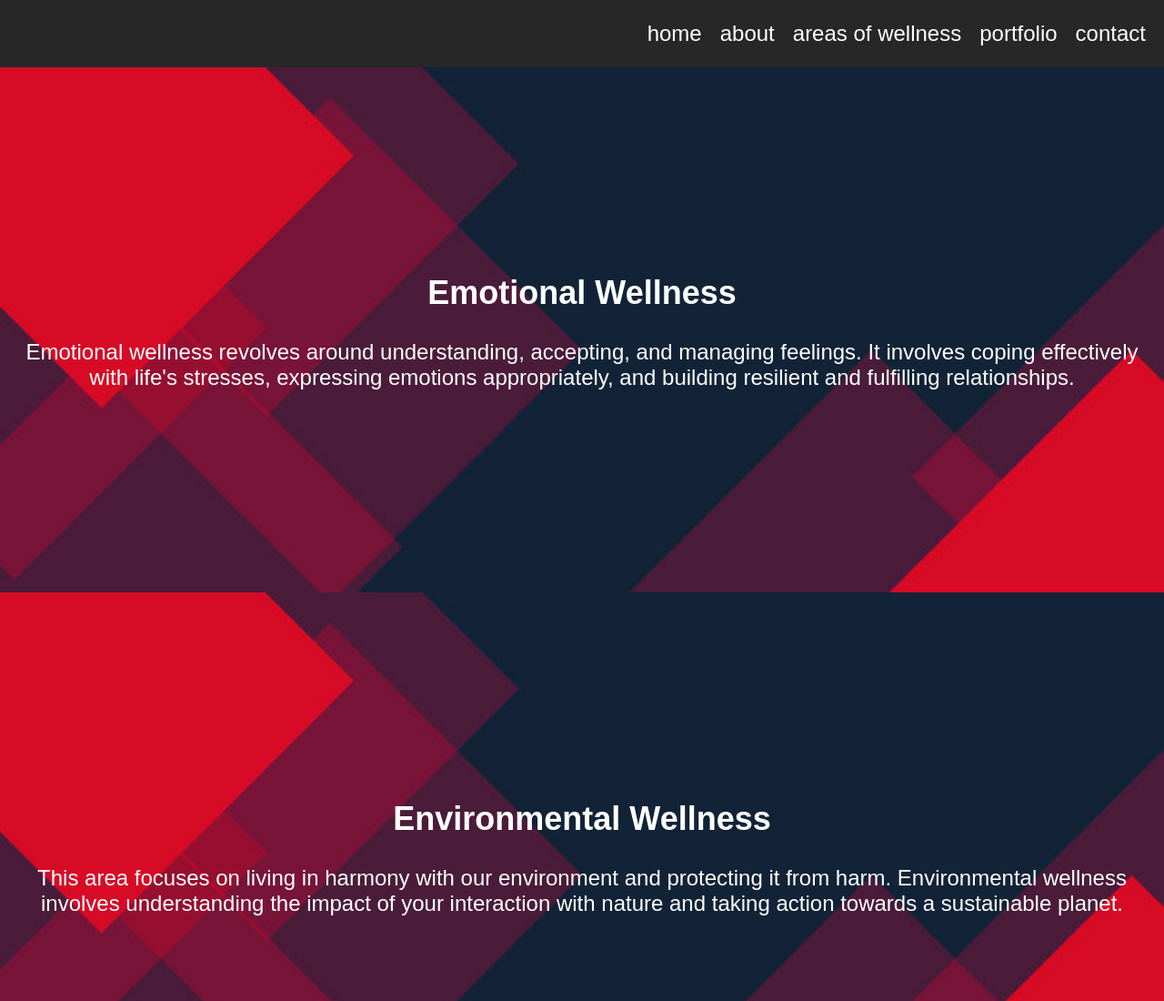
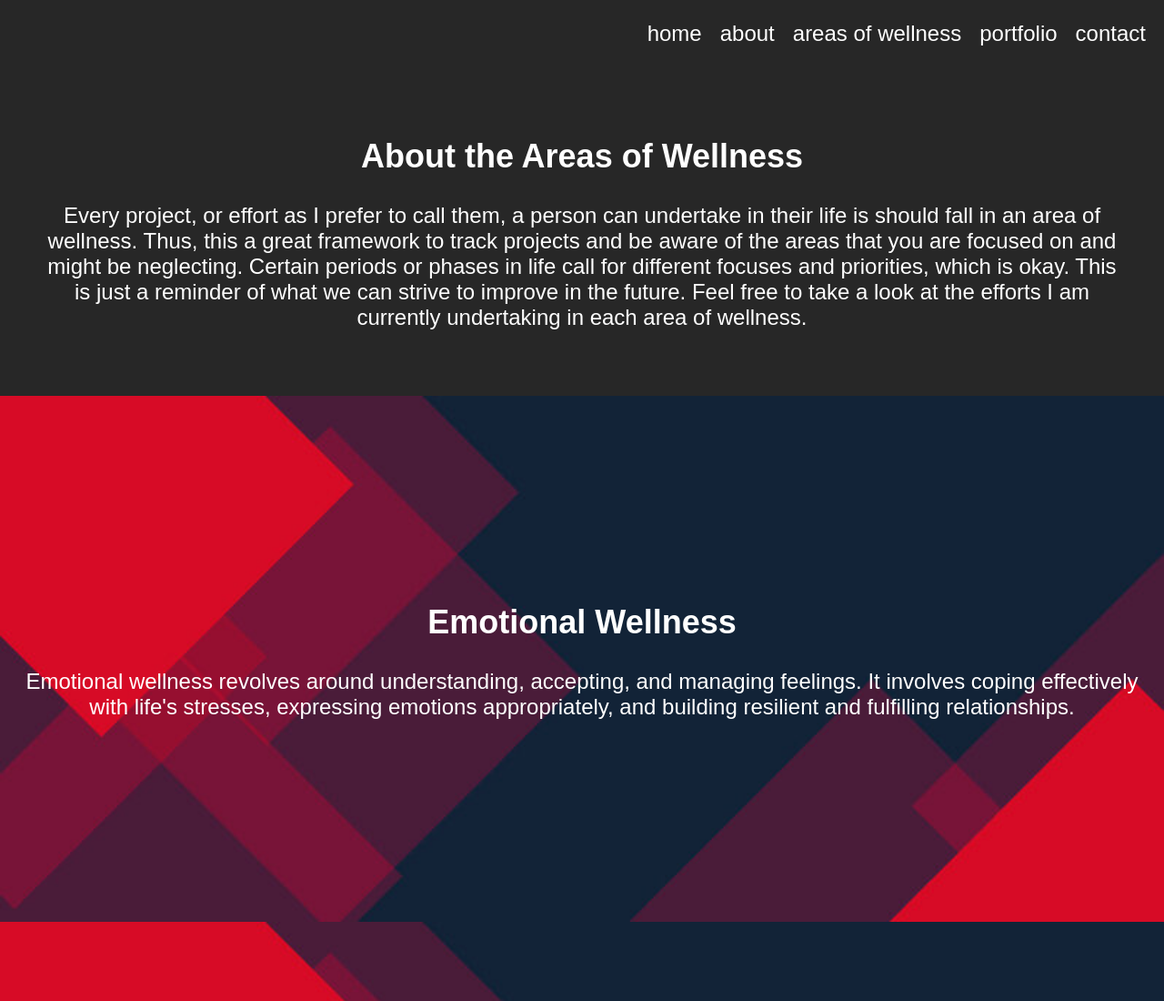
Before and after one commit to Enigmatic-Mind/enigmatic-mind.github.io, a plain HTML site: page public/areasofwellness.html in a window 1280 px wide. Shown: the top 1100 px of the page at 91% size. Drawn offline with Linux system fonts and the light colour scheme.

Commit message:
adjustments to the areas of wellness page

```diff
--- a/public/areasofwellness.html
+++ b/public/areasofwellness.html
@@ -31,6 +31,13 @@
             </ul>
         </nav>
     </header>
+
+    <div class="aow_description">
+        <h2>About the Areas of Wellness</h2>
+        <p>Every project, or effort as I prefer to call them, a person can undertake in their life is should fall in an area of wellness. Thus, this a great framework to track projects and be aware of the areas that you are focused on and might be
+            neglecting. Certain periods or phases in life call for different focuses and priorities, which is okay. This is just a reminder of what we can strive to improve in the future. Feel free to take a look at the efforts I am currently undertaking in each area of wellness.
+        </p>
+    </div>
 
     <div class="area">
         <a href="./emotional.html">
--- a/style.css
+++ b/style.css
@@ -138,6 +138,15 @@ footer {
 /* Areas of wellness page */
 /*  */
 
+.aow_description {
+    left: 50%; /* center horizontally */
+    transform: translate(0%); /* adjust the positioning to the center */
+    text-align: center;
+    color: white;
+    padding: 2em;
+
+}
+
 
 .area {
     position: relative;
```
